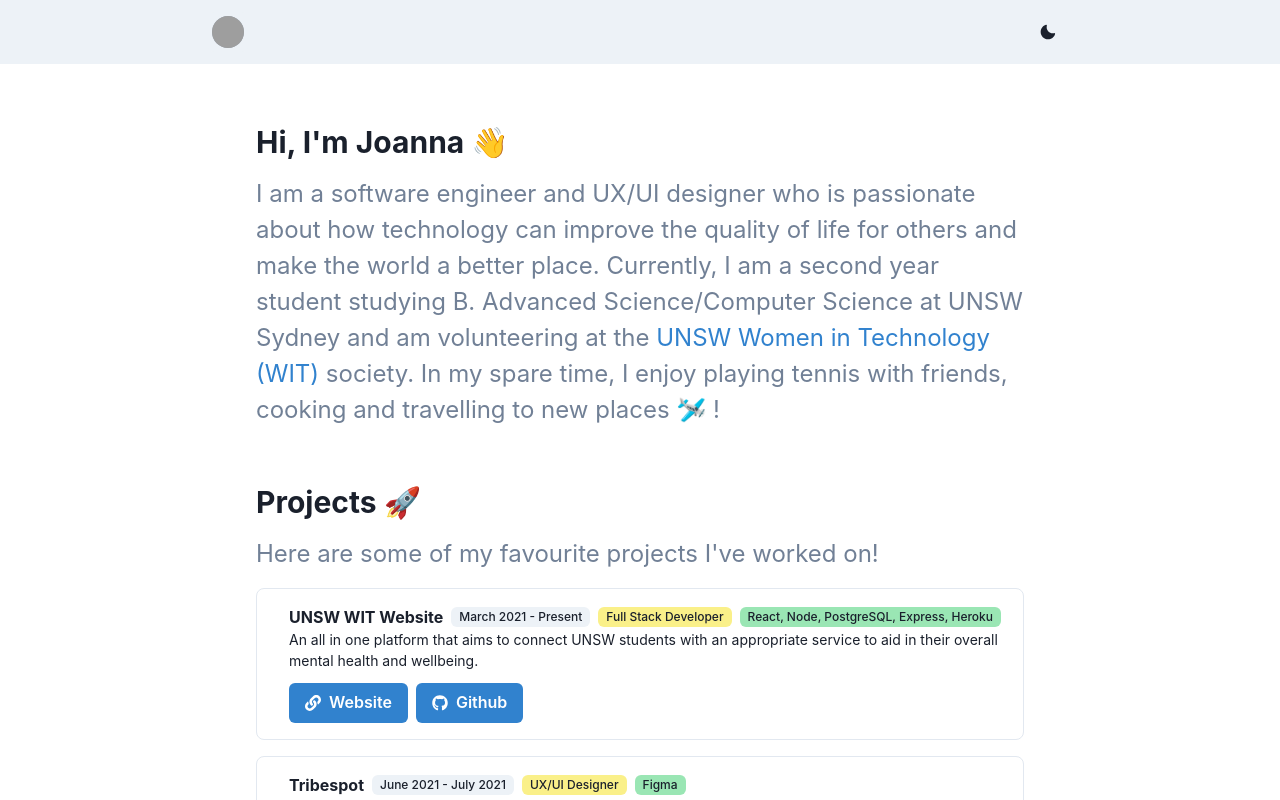
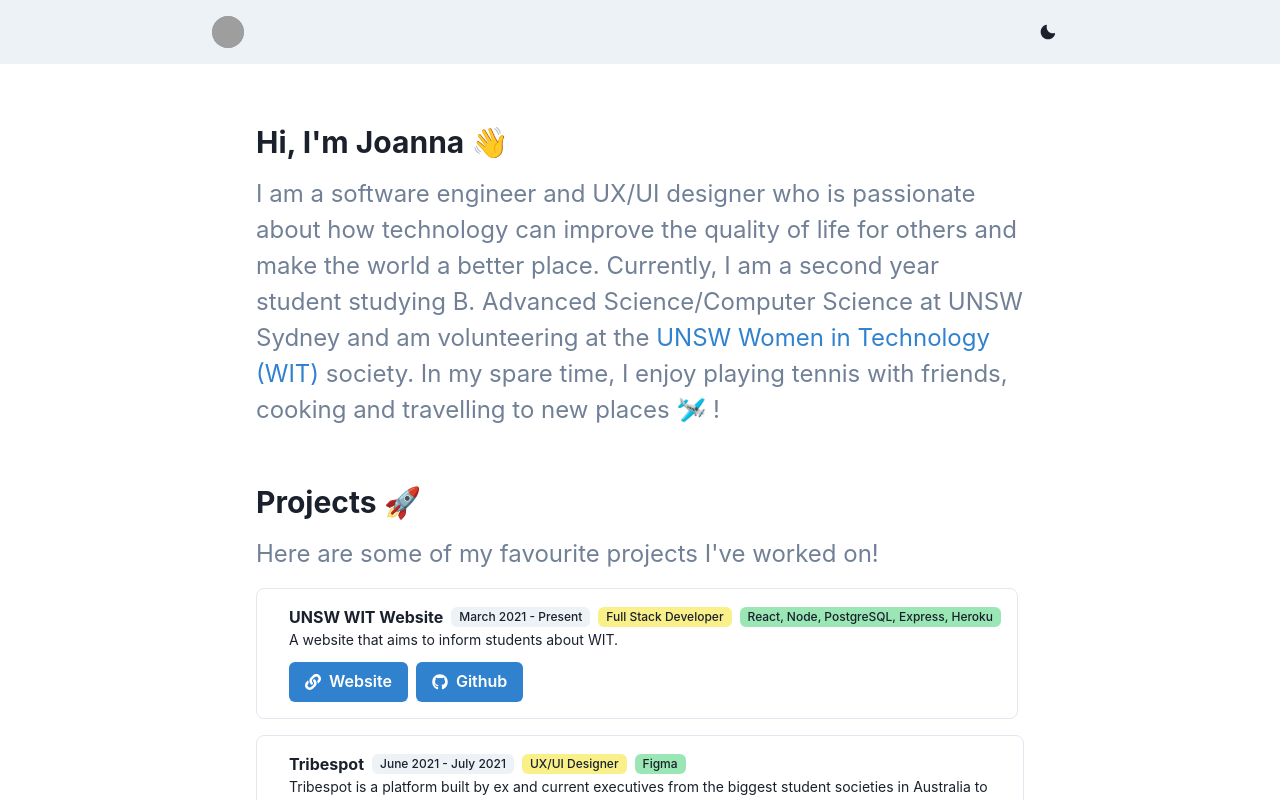
Before and after one commit to joanna209/website, a Next.js app: page / in a window 1280 px wide. Shown: the top 800 px of the page. Built offline with nearby package versions, Linux system fonts and the light colour scheme; grey boxes are pictures that could not be loaded.

Commit message:
adding description for wit website

```diff
--- a/components/projectCards/witWebsite.js
+++ b/components/projectCards/witWebsite.js
@@ -64,9 +64,7 @@ import {
               fontSize="sm"
               color={useColorModeValue("neutral.1000", "neutralD.1000")}
             >
-              An all in one platform that aims to connect UNSW students with an
-              appropriate service to aid in their overall mental health and
-              wellbeing.
+              A website that aims to inform students about WIT.
             </Text>
 
             <HStack pt={3}>
```
